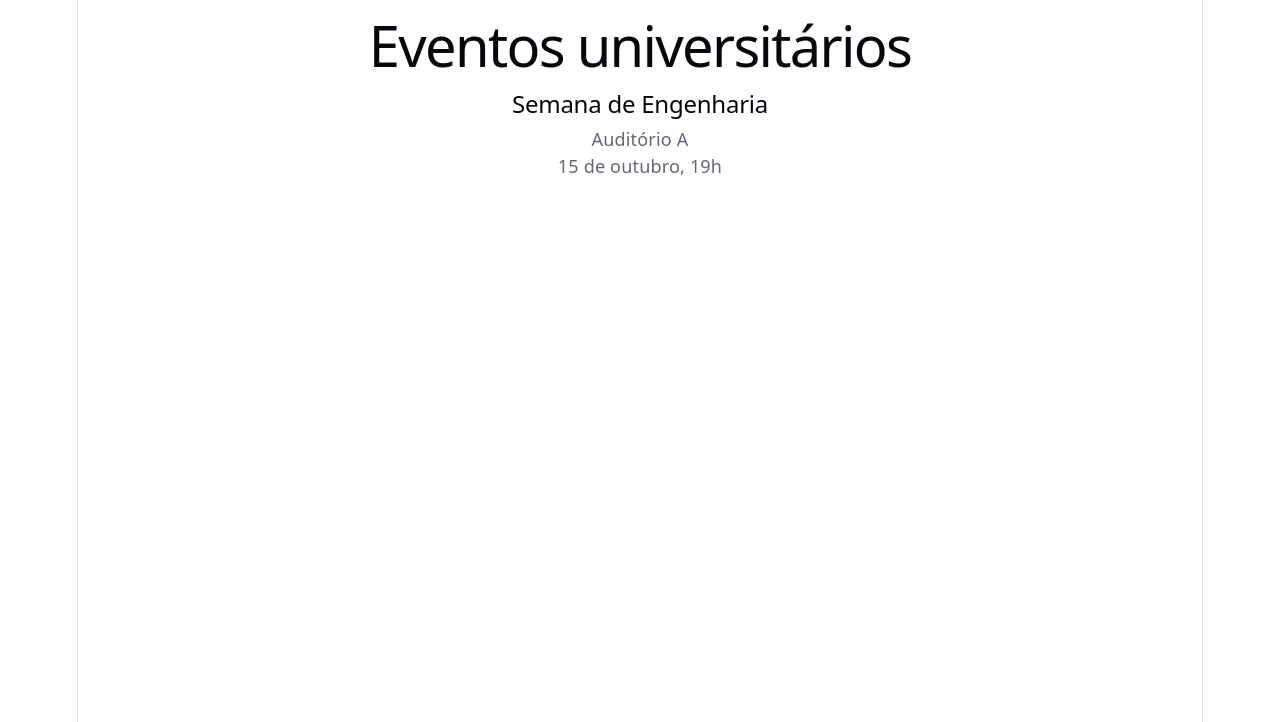
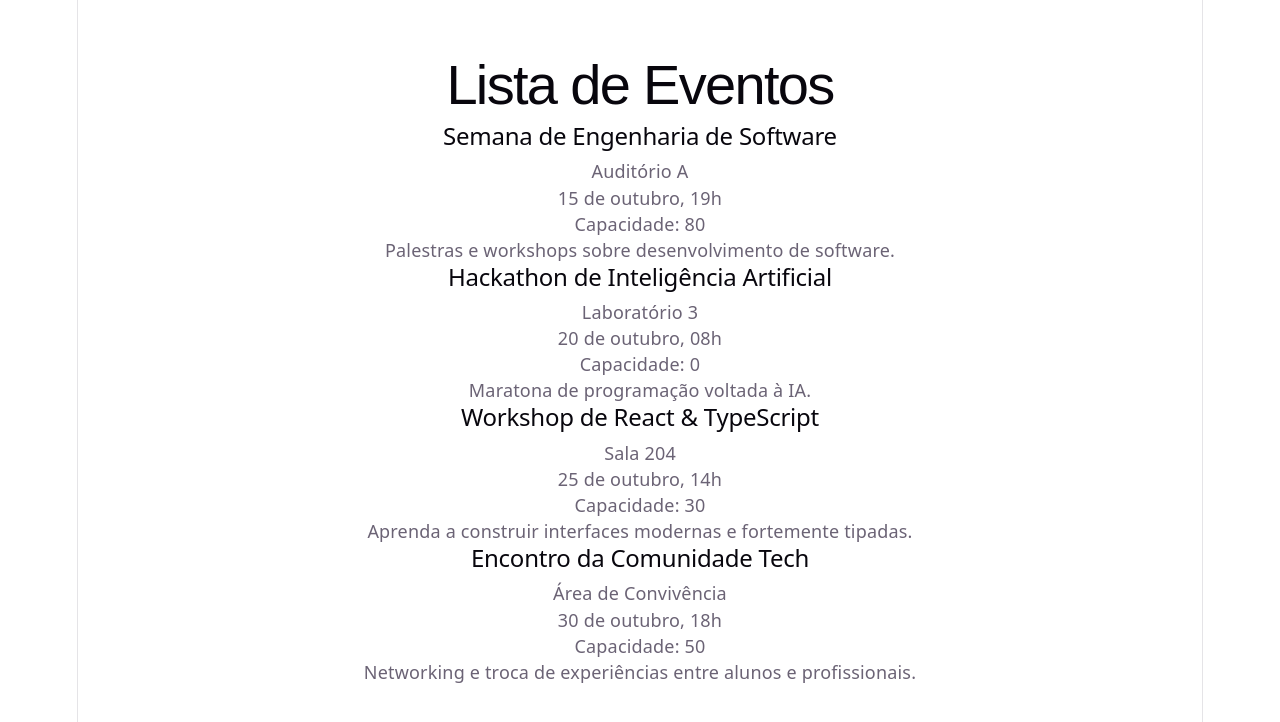
Before and after one commit to Gabriele-Natividade/eventos-universitarios, a React (Vite) app in the folder web/: page / in a window 1280 px wide. Shown: the top 722 px of the page. Built offline with nearby package versions, Linux system fonts and the light colour scheme.

Commit message:
feat: add events data and update EventCard component to display event details

```diff
--- a/web/src/App.tsx
+++ b/web/src/App.tsx
@@ -1,14 +1,23 @@
+import { events } from "./data/events";
 import { EventCard } from "./components/EventCard";
 
 export default function App() {
   return (
-    <main>
-      <h1>Eventos universitários</h1>
-      <EventCard
-        title="Semana de Engenharia"
-        location="Auditório A"
-        date="15 de outubro, 19h"
-      />
+    <main style={{ maxWidth: "600px", margin: "40px auto", padding: "0 16px" }}>
+      <h1 style={{ fontFamily: "sans-serif", marginBottom: "24px" }}>
+        Lista de Eventos
+      </h1>
+
+      {events.map((event) => (
+        <EventCard
+          title={event.title}
+          location={event.location}
+          date={event.date}
+          capacity={event.capacity}
+          id={event.id}
+          description={event.description}
+        />
+      ))}
     </main>
   );
 }
--- a/web/src/components/EventCard.tsx
+++ b/web/src/components/EventCard.tsx
@@ -1,15 +1,20 @@
-type EventCardProps = {
-  title: string;
-  location: string;
-  date: string;
-};
+import type { Event } from "../types/event";
 
-export function EventCard({ title, location, date }: EventCardProps) {
+export function EventCard({
+  title,
+  location,
+  date,
+  capacity,
+  id,
+  description,
+}: Event) {
   return (
-    <article>
+    <article id={id.toString()}>
       <h2>{title}</h2>
       <p>{location}</p>
       <p>{date}</p>
+      <p>Capacidade: {capacity}</p>
+      {description && <p>{description}</p>}
     </article>
   );
 }
--- /dev/null
+++ b/web/src/data/events.ts
@@ -0,0 +1,38 @@
+import type { Event } from "../types/event";
+
+export const events: Event[] = [
+  {
+    id: 1,
+    title: "Semana de Engenharia de Software",
+    location: "Auditório A",
+    date: "15 de outubro, 19h",
+    capacity: 80,
+    description: "Palestras e workshops sobre desenvolvimento de software.",
+  },
+  {
+    id: 2,
+    title: "Hackathon de Inteligência Artificial",
+    location: "Laboratório 3",
+    date: "20 de outubro, 08h",
+    capacity: 0,
+    description: "Maratona de programação voltada à IA.",
+  },
+  {
+    id: 3,
+    title: "Workshop de React & TypeScript",
+    location: "Sala 204",
+    date: "25 de outubro, 14h",
+    capacity: 30,
+    description:
+      "Aprenda a construir interfaces modernas e fortemente tipadas.",
+  },
+  {
+    id: 4,
+    title: "Encontro da Comunidade Tech",
+    location: "Área de Convivência",
+    date: "30 de outubro, 18h",
+    capacity: 50,
+    description:
+      "Networking e troca de experiências entre alunos e profissionais.",
+  },
+];
--- /dev/null
+++ b/web/src/types/event.ts
@@ -0,0 +1,8 @@
+export type Event = {
+  id: number;
+  title: string;
+  location: string;
+  date: string;
+  capacity: number;
+  description?: string; // Propriedade opcional para os exercícios graduais
+};
```
